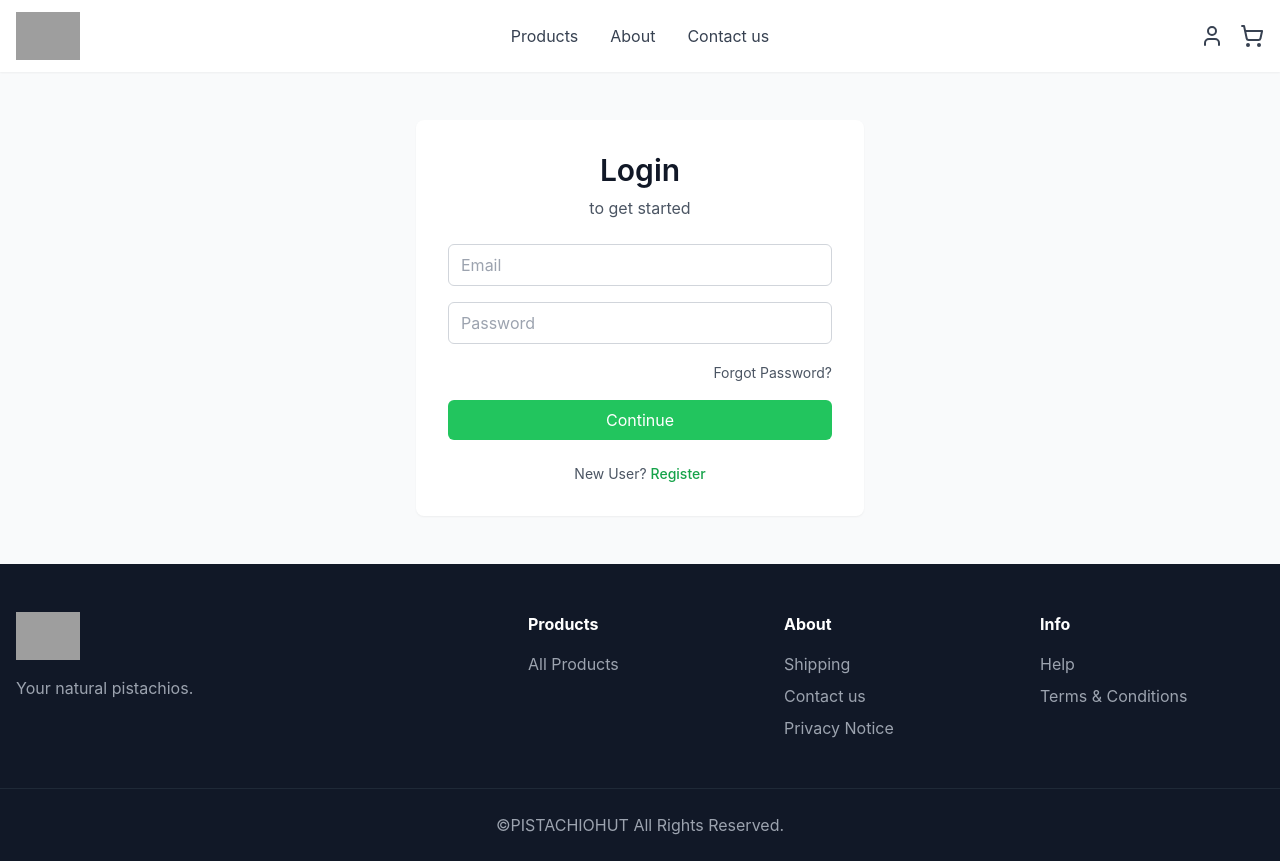
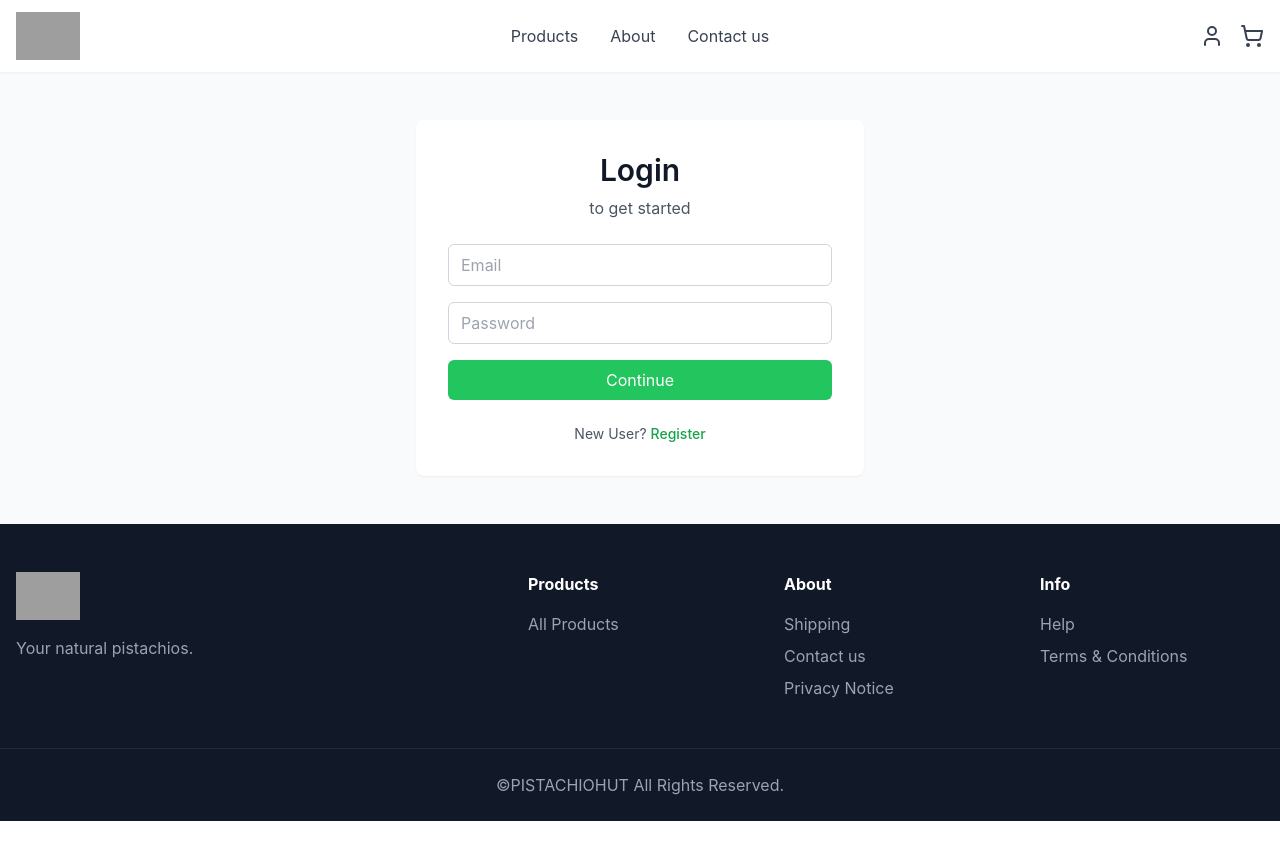
Before and after one commit to Tillobal-Siirt-Fistigi/frontend, a React (Create React App) app: page /login in a window 1280 px wide. After the commit the page ends 821 px from the top, so only its background shows below. Built offline with nearby package versions, Linux system fonts and the light colour scheme; grey boxes are pictures that could not be loaded; the HTML template or start-up script is replaced by a standard one.

Commit message:
Login and Registration backend integrated

```diff
--- a/package.json
+++ b/package.json
@@ -8,6 +8,7 @@
     "@testing-library/react": "^13.4.0",
     "@testing-library/user-event": "^13.5.0",
     "autoprefixer": "^10.4.20",
+    "axios": "^1.7.7",
     "class-variance-authority": "^0.7.0",
     "clsx": "^2.1.1",
     "lucide-react": "^0.456.0",
--- a/src/Pages/AuthPages.js
+++ b/src/Pages/AuthPages.js
@@ -1,5 +1,6 @@
 import React, { useState } from 'react';
-import { Link } from 'react-router-dom';
+import { Link, useNavigate } from 'react-router-dom';
+import axios from 'axios';
 import Header from '../components/Header';
 import Footer from '../components/Footer';
 
@@ -18,6 +19,22 @@ const AuthLayout = ({ children }) => (
 const LoginPage = () => {
   const [email, setEmail] = useState('');
   const [password, setPassword] = useState('');
+  const [error, setError] = useState('');
+  const navigate = useNavigate();
+
+  const handleLogin = async (e) => {
+    e.preventDefault();
+    try {
+      const response = await axios.post('http://127.0.0.1:5000/login', {
+        email,
+        password,
+      });
+      localStorage.setItem('accessToken', response.data.access_token);
+      navigate('/dashboard'); // Redirect to a dashboard or another page
+    } catch (err) {
+      setError(err.response?.data?.msg || 'Login failed');
+    }
+  };
 
   return (
     <AuthLayout>
@@ -26,7 +43,8 @@ const LoginPage = () => {
           <h2 className="text-3xl font-semibold text-gray-900">Login</h2>
           <p className="mt-2 text-gray-600">to get started</p>
         </div>
-        <form className="space-y-4">
+        {error && <p className="text-red-500 text-center">{error}</p>}
+        <form className="space-y-4" onSubmit={handleLogin}>
           <div>
             <input
               type="email"
@@ -44,11 +62,6 @@ const LoginPage = () => {
               placeholder="Password"
               className="w-full px-3 py-2 border border-gray-300 rounded-md focus:outline-none focus:ring-2 focus:ring-green-500 focus:border-transparent"
             />
-          </div>
-          <div className="text-right">
-            <Link to="/forgot-password" className="text-sm text-gray-600 hover:text-gray-800">
-              Forgot Password?
-            </Link>
           </div>
           <button
             type="submit"
@@ -74,6 +87,29 @@ const SignupPage = () => {
   const [password, setPassword] = useState('');
   const [confirmPassword, setConfirmPassword] = useState('');
   const [agreed, setAgreed] = useState(false);
+  const [error, setError] = useState('');
+  const [success, setSuccess] = useState('');
+  const navigate = useNavigate();
+
+  const handleSignup = async (e) => {
+    e.preventDefault();
+    if (password !== confirmPassword) {
+      setError('Passwords do not match');
+      return;
+    }
+    try {
+      console.log(email)
+      console.log(password)
+      await axios.post('http://localhost:5000/register', {
+        email,
+        password,
+      });
+      setSuccess('Registration successful! Redirecting to login...');
+      setTimeout(() => navigate('/login'), 2000); // Redirect to login after 2 seconds
+    } catch (err) {
+      setError(err.response?.data?.msg || 'Signup failed');
+    }
+  };
 
   return (
     <AuthLayout>
@@ -82,7 +118,9 @@ const SignupPage = () => {
           <h2 className="text-3xl font-semibold text-gray-900">Signup</h2>
           <p className="mt-2 text-gray-600">to get started</p>
         </div>
-        <form className="space-y-4">
+        {error && <p className="text-red-500 text-center">{error}</p>}
+        {success && <p className="text-green-500 text-center">{success}</p>}
+        <form className="space-y-4" onSubmit={handleSignup}>
           <div>
             <input
               type="text"
@@ -127,7 +165,7 @@ const SignupPage = () => {
               className="h-4 w-4 text-green-600 focus:ring-green-500 border-gray-300 rounded"
             />
             <label className="ml-2 block text-sm text-gray-600">
-              Agree to Our terms and Conditions
+              Agree to Our Terms and Conditions
             </label>
           </div>
           <button
```
Also changed, not shown: 1 other file (tests, documents, lock files or other folders).
